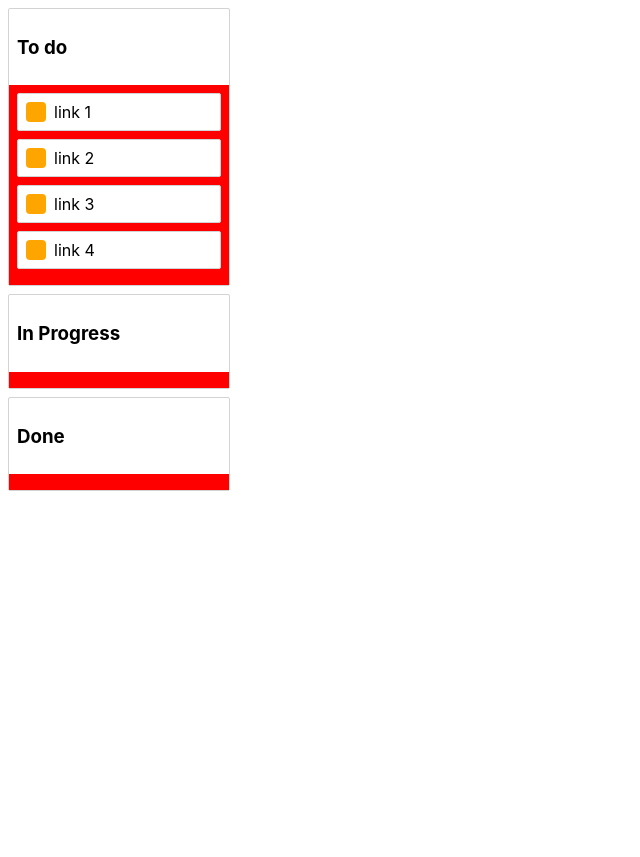
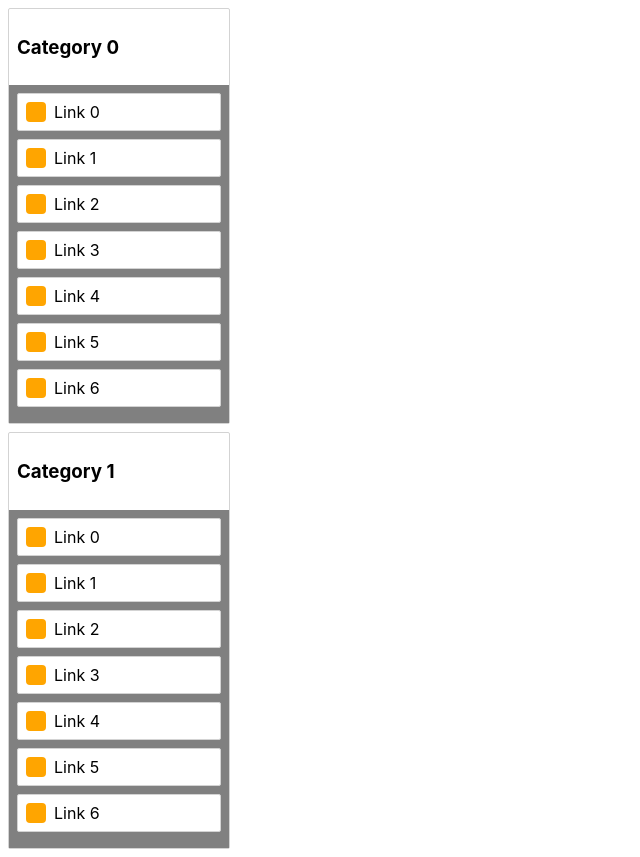
Before and after one commit to JulianCardenasDF/DndExample, a React (Create React App) app: page / in a window 1280 px wide. Shown: the whole page, without its empty margins (0-640 px from the left). Before the commit the page ends 800 px from the top, so only its background shows below. Built offline with nearby package versions, Linux system fonts and the light colour scheme.

Commit message:
Add Links structure

```diff
--- a/package.json
+++ b/package.json
@@ -23,5 +23,8 @@
     "not dead",
     "not ie <= 11",
     "not op_mini all"
-  ]
+  ],
+  "devDependencies": {
+    "regenerator-runtime": "^0.12.1"
+  }
 }
--- a/src/App.js
+++ b/src/App.js
@@ -1,7 +1,5 @@
 import React, { Component } from 'react';
-import logo from './logo.svg';
 import './App.css';
-import initialData from "./initial-data";
 import Column from "./Component/Column"
 import {DragDropContext} from 'react-beautiful-dnd';
 import styled from 'styled-components';
@@ -11,7 +9,56 @@ display:
 
 
 class App extends Component {
-  state = initialData;
+
+
+constructor(){
+  super();
+ this.state={
+    categories:[],
+    categoriesOrder:[]
+  };
+
+ this.SetIntialState();
+}
+  SetIntialState  =  () =>{
+    let currentState = this.state;
+    currentState.categories=this.GenerateCategories(2);
+    currentState.categoriesOrder=this.GetCategoriesTitle(currentState.categories);
+    this.setState(currentState);
+ }
+
+  GenerateId = () => Math.floor(Math.random() *10000000);
+
+  GenerateLinks = (int) =>
+  {
+      let links =[];
+     for(var i=0;i<int ; i++){
+         links.push({
+             id: this.GenerateId()+i,
+             title: "Link "+i,
+             url: "http://www.google.com",
+             urlText: ""+i,
+             position:i
+         });
+     }
+     return links;
+  }
+
+  GenerateCategories = (int) =>
+  {
+      let categories =[];
+     for(var i=0;i<int ; i++){
+         categories.push({
+             id: this.GenerateId()+i,
+             title: "Category " +i,
+             position:i,
+             links: this.GenerateLinks(7)
+         });
+     }
+     return categories;
+  }
+
+  GetCategoriesTitle = (categories) => categories.map(c => c.title).sort((current,next)=> current.position-next.position);
 
   onDragEnd = (result) => {
     document.body.style.color = "inherit";
@@ -20,109 +67,87 @@ class App extends Component {
 
     if(!destination || (destination.droppableId === source.droppableId && destination.index === source.index))   return;
 
-    const startColumn = this.state.columns[source.droppableId]
-    const finishColumn = this.state.columns[destination.droppableId]
-    if(startColumn == finishColumn){
-      this.MovePosition(startColumn,source.index,destination.index,draggableId);
+    const startCategory = this.state.categories.find(c => c.id == source.droppableId);
+    const finishCategory = this.state.categories.find(c => c.id == destination.droppableId)
+    if(startCategory === finishCategory){
+      this.MovePosition(startCategory,source.index,destination.index,draggableId);
     } else{
-      this.MoveColumn(startColumn,finishColumn,source,destination,draggableId);
+      this.MoveCategory(startCategory,finishCategory,source,destination,draggableId);
     }
 
   };
 
-  MoveColumn = (startTasks,finishTasks,source,destination,draggableId) =>{
-    const startTaskIds= Array.from(startTasks.taskIds);
-    startTaskIds.splice(source.index,1);
-    const newStart = {
-      ...startTasks,
-      taskIds: startTaskIds
+  ResetPositions = (links) =>
+  {
+   return links.map((l,index) => {
+      l.position =index
+      return l;
+    })
+  }
+
+  MoveCategory = (startCategory,finishCategory,source,destination,draggableId) =>{
+    const startLinks= Array.from(startCategory.links);
+    let movedLink = startLinks[source.index];
+
+    startLinks.splice(source.index,1);
+    const newStartLinks = {
+      ...startCategory,
+      links: startLinks
     };
-    const finishTasksIds= Array.from(finishTasks.taskIds);
-    finishTasksIds.splice(destination.index,0,draggableId);
-    const newFinish = {
-      ...finishTasks,
-      taskIds: finishTasksIds
-    }
 
-    const newState = {
-      ...this.state,
-      columns:{
-        ...this.state.columns,
-        [newStart.id] :newStart,
-        [newFinish.id]:newFinish,
-      }
-    }
-    debugger;
-    this.setState(newState);
+     let finishLinks= Array.from(finishCategory.links);
+     finishLinks.splice(destination.index,0,movedLink);
+
+     const newFinishLinks = {
+       ...finishCategory,
+       links: this.ResetPositions(finishLinks)
+     }
+
+     let newState = this.state;
+     newState.categories[startCategory.position] = newStartLinks;
+     newState.categories[finishCategory.position] = newFinishLinks;
+
+     this.setState(newState);
 
   }
+  MovePosition = (category,source,destination,draggableId) => {
 
-  MovePosition = (column,source,destination,draggableId) => {
-  const newTaskIds = Array.from(column.taskIds);
-  newTaskIds.splice(source,1);
-  newTaskIds.splice(destination, 0, draggableId);
+  const links = Array.from(category.links);
+  const  movedLink =  links.find(l => l.id == draggableId);
+  links.splice(source,1);
+  links.splice(destination, 0, movedLink);
 
-  const newColumn = {
-    ...column,
-    taskIds: newTaskIds
+  const updatedCategory = {
+    ...category,
+    links: this.ResetPositions(links)
   };
 
-  const newState = {
-    ...this.state,
-    columns: {
-      ...this.state.columns,
-       [newColumn.id]: newColumn,
-    },
-  };
+  let newState = this.state;
+ // let indexUpdatedCategory = state.categories.map(function (element) {return element.id;}).indexOf(category.id);
+  let sortedCategory = newState.categories.find(c=> category.title ==c.title);
+  newState.categories[category.position] = updatedCategory;
 
   this.setState(newState);
 }
 
 
-  onDragStart = () =>{
-document.body.style.color ='orange';
-document.body.style.transition = 'background-color 0.2s ease';
+ renderDragContext  = () => {
+
+  return(<div>
+    <DragDropContext onDragEnd ={this.onDragEnd}>
+      <Container>
+       {this.state.categoriesOrder.map(categoryName => {
+       const category = this.state.categories.find(c => c.title == categoryName);
+       return <Column key={category.id} category={category} links={category.links}></Column> })}
+         </Container>
+     </DragDropContext>
+     </div>);
   }
 
-  onDragUpdate = (update) =>{
-    const {destination} = update;
-    const opacity = destination ? destination.index / Object.keys(this.state.tasks).length : 0;
-    document.body.style.backgroundColor = `rgba( 153, 141, 217, ${opacity})`;
-  }
-
-
-   renderDragContext  = () => {
-return(
-<div>
-    <DragDropContext
-     onDragEnd ={this.onDragEnd}
-     onDragUpdate={this.onDragUpdate}
-     onDragStart={this.onDragStart}>
-      <Container>
-       {this.state.columnOrder.map(columnId => {
-       const column = this.state.columns[columnId];
-       const tasks = column.taskIds.map(taskId => this.state.tasks[taskId]);
-       return <Column key={column.id} column={column} tasks={tasks}></Column> })}
-         </Container>
-     </DragDropContext>
-
-     </div>
-    );
-
-  }
-
-
   render() {
-
-
-    return (<div>
-{this.renderDragContext()}
-
-    </div>
-
-
-
-    );
+     return (<div>
+            {this.renderDragContext()}
+            </div>);
   }
 
 }
--- a/src/Component/Column.jsx
+++ b/src/Component/Column.jsx
@@ -16,7 +16,7 @@ const Title = styled.h3`
 const TaskList = styled.div`
 padding: 8px;
 transition: background-color 0.2s ease;
-background-color: ${props => (props.isDraggingOver ? "skyblue" : "red")};
+background-color: ${props => (props.isDraggingOver ? "skyblue" : "gray")};
 flex-grow: 1;
   `;
 
@@ -26,13 +26,13 @@ export default class Column extends React.Component{
         return (
 
             <Container>
-              <Title>{this.props.column.title}</Title>
-              <Droppable droppableId={this.props.column.id}   >
+              <Title>{this.props.category.title}</Title>
+              <Droppable droppableId={""+this.props.category.id}   >
               {
                   (provided,snapshot)=>(
                     <TaskList innerRef={provided.innerRef} {...provided.droppableProps}   ref={provided.innerRef} isDraggingOver={snapshot.isDraggingOver}>
-                    {this.props.tasks.map((task, index) => (
-                      <Task key={task.id} task={task} index={index} />
+                    {this.props.links.map((link, index) => (
+                      <Task key={link.id} links={link} index={index} />
                     ))}
                     {provided.placeholder}
                   </TaskList>)
--- a/src/Component/Task.jsx
+++ b/src/Component/Task.jsx
@@ -24,7 +24,7 @@ export default class Task extends React.Component{
 
         return(
 
-        <Draggable draggableId={this.props.task.id} index={this.props.index}>
+        <Draggable draggableId={""+this.props.links.id} index={this.props.index}>
 
         {(provided,snapshot) =>(
 
@@ -34,7 +34,7 @@ export default class Task extends React.Component{
           ref={provided.innerRef}
           isDragging= {snapshot.isDragging}>
             <Handle  {...provided.dragHandleProps}   />
-            {this.props.task.content}
+            {this.props.links.title}
           </Container>)
         }
 
--- a/src/initial-data.js
+++ b/src/initial-data.js
@@ -1,28 +1,13 @@
+
 const initialData = {
-    tasks: {
+    links: {
       'task-1': { id: 'task-1', content: 'link 1' },
       'task-2': { id: 'task-2', content: 'link 2' },
       'task-3': { id: 'task-3', content: 'link 3' },
       'task-4': { id: 'task-4', content: 'link 4' },
     },
-    columns: {
-        'column-1': {
-          id: 'column-1',
-          title: 'To do',
-          taskIds: ['task-1', 'task-2', 'task-3', 'task-4'],
-        },
-        'column-2': {
-          id: 'column-2',
-          title: 'In Progress',
-          taskIds: [],
-        },
-        'column-3': {
-          id: 'column-3',
-          title: 'Done',
-          taskIds: [],
-        },
-      },
-      columnOrder: ['column-1','column-2','column-3'],
+    categories: [],
+    columnOrder: [],
 }
 
 export default initialData;
```
Also changed, not shown: src/HelperLinks/LinksHelper.js (added, +32 -0 lines), 1 other file (tests, documents, lock files or other folders).
